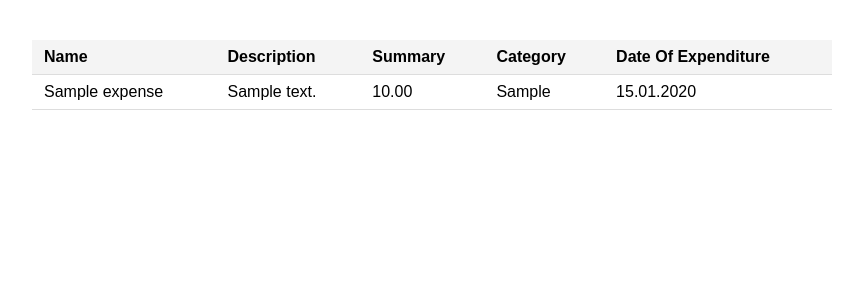
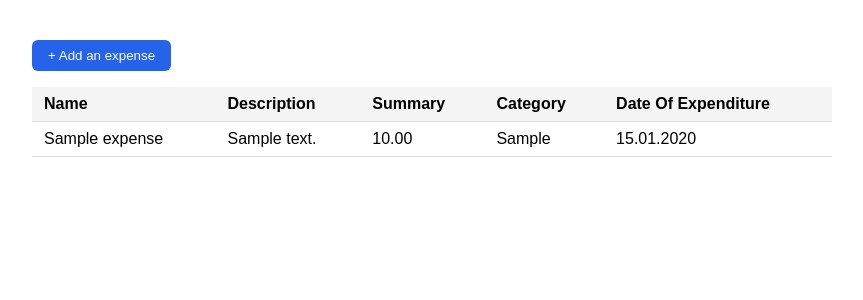
Before and after one commit to VladyslavDub/expense-tracker, a Django app: page /expenses/ in a window 1280 px wide. Shown: the top 300 px of the page, without its empty margins (208-1071 px from the left). Run offline with Django 5.2, Linux system fonts and the light colour scheme; tables that the repository leaves empty hold one stand-in row (values such as "Sample post").

Commit message:
Style expense modal dialog

```diff
--- a/expenses/templates/expenses/expenses_list.html
+++ b/expenses/templates/expenses/expenses_list.html
@@ -9,9 +9,57 @@
         table { width: 100%; border-collapse: collapse; }
         th, td { padding: 8px 12px; border-bottom: 1px solid #ddd; text-align: left; }
         th { background: #f4f4f4; }
+        dialog {
+            border: none;
+            border-radius: 12px;
+            padding: 24px;
+            width: 400px;
+            max-width: 90%;
+            box-shadow: 0 10px 30px rgba(0, 0, 0, 0.2);
+        }
+        dialog::backdrop {
+            background: rgba(0, 0, 0, 0.5);
+        }
+        dialog p { margin 0 0 12px;}
+        dialog label {
+            display: block;
+            margin-bottom: 4px;
+            font-weight: 600;
+        }
+        dialog input {
+            width: 100%;
+            padding: 8px;
+            border: 1px solid #ccc;
+            border-radius: 6px;
+            box-sizing: border-box;
+        }
+        .button {
+            display: inline-block;
+            padding: 8px 16px;
+            margin-bottom: 16px;
+            background: #2563eb;
+            color: white;
+            text-decoration: none;
+            border: none;
+            border-radius: 6px;
+            cursor: pointer;
+        }
+        .button:hover { background: #1d4ed8; }
+        .button-secondary {
+            padding: 8px 16px;
+            background: #e5e7eb;
+            border: none;
+            border-radius: 6px;
+            cursor: pointer;
+        }
+
   </style>
 </head>
 <body>
+    <button class="button" onclick="document.getElementById('expense-dialog').showModal()">
+        + Add an expense
+
+    </button>
     <table>
     <thead>
         <tr>
@@ -34,5 +82,13 @@
         {% endfor %}
     </tbody>
 </table>
+<dialog id="expense-dialog">
+  <form method="post" action="{% url 'expense_add' %}">
+    {% csrf_token %}
+    {{ form.as_p }}
+    <button type="submit" class="button-secondary">Save</button>
+    <button type="button" class="button-secondary" onclick="this.closest('dialog').close()">Cancel</button>
+  </form>
+</dialog>
 </body>
 </html>
--- a/expenses/views.py
+++ b/expenses/views.py
@@ -3,8 +3,9 @@ from .models import Expense
 from .forms import ExpenseForm
 
 def expense_list(request):
-    expenses = Expense.objects.all().order_by('-date_of_expenditure')
-    return render(request, 'expenses/expenses_list.html', {'expenses': expenses})
+    expenses = Expense.objects.all().order_by('-date_of_expenditure', '-id')
+    form = ExpenseForm()
+    return render(request, 'expenses/expenses_list.html', {'expenses': expenses, 'form': form})
 
 def expense_add(request):
     if request.method == 'POST':
```
